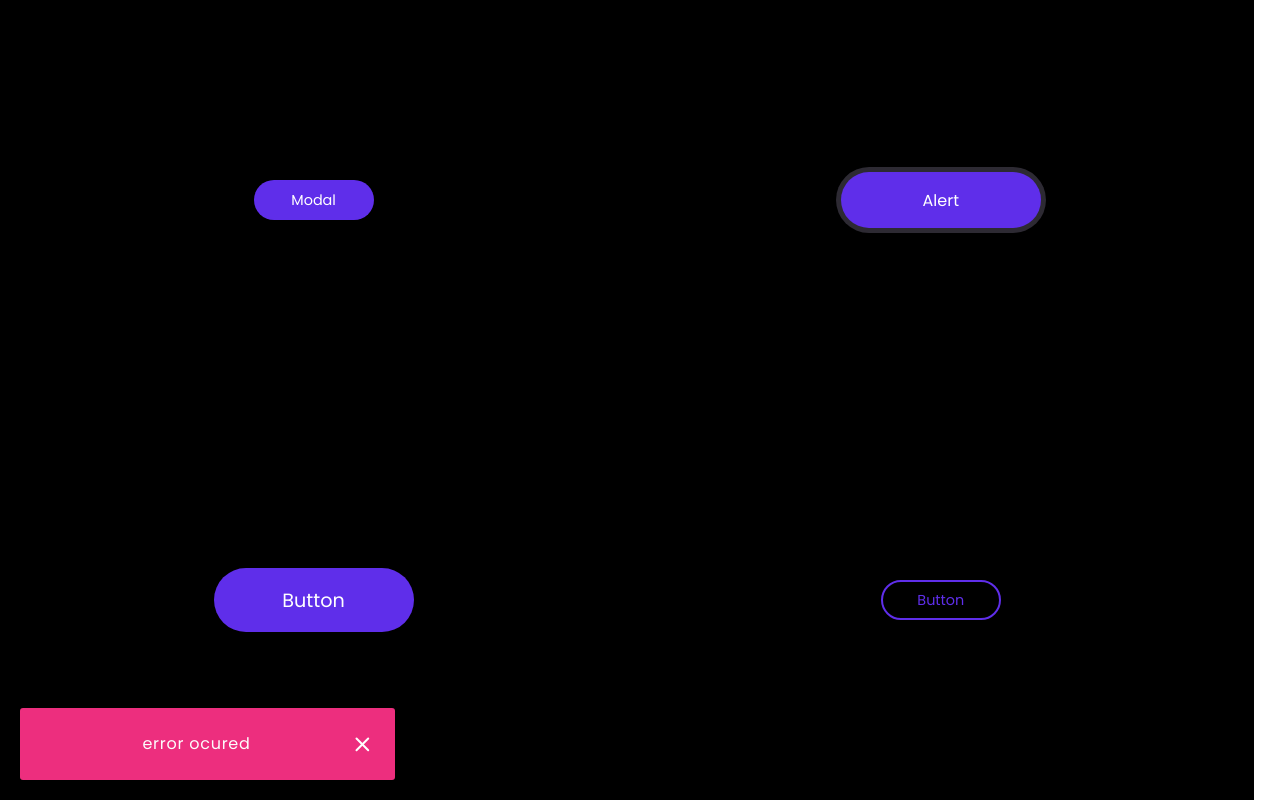
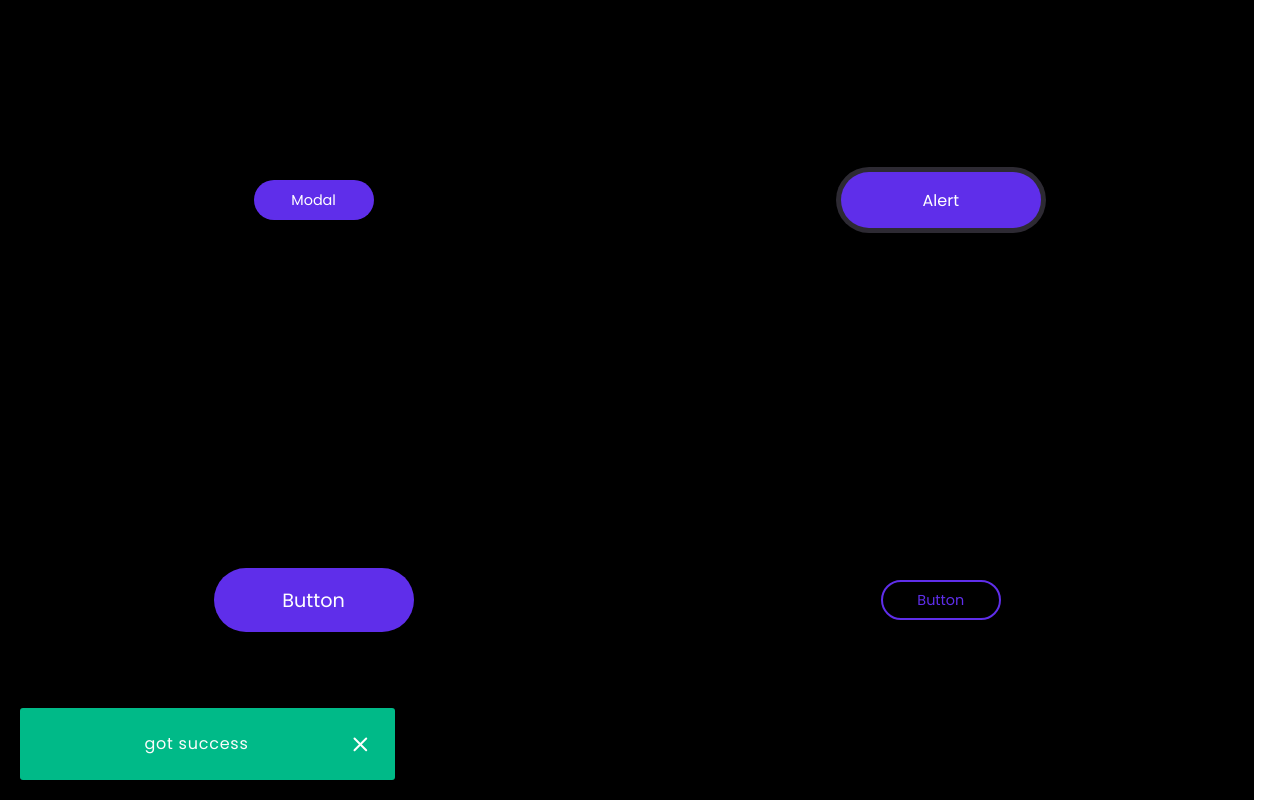
Before and after one commit to devanshdeveloper/ui-components, a Next.js app: page / in a window 1280 px wide. Both pictures are taken after a click on the button "Alert". Shown: the top 800 px of the page. Built offline with nearby package versions, Linux system fonts and the light colour scheme.

Commit message:
added some comments

```diff
--- a/components/ui/popover/Popover.js
+++ b/components/ui/popover/Popover.js
@@ -1,13 +1,26 @@
 import CloseSvg from "../../svgs/CloseSvg";
-import styles from "./popover.module.scss"
+import s from "./popover.module.scss";
 
 function Popover(props) {
+  function checkTheme(theme) {
+    switch (theme) {
+      case "error":
+        return s.popoverError;
+        break;
+      case "success":
+        return s.popoverSuccess;
+        break;
+        default:
+          return s.popover;
+        break;
+    }
+  }
   return (
-    <div className={styles.popoverError}>
-      <p className={styles.popoverBody}>{props.popBody}</p>
+    <div className={checkTheme(props.theme)}>
+      <p className={s.popoverBody}>{props.popBody}</p>
       {props.closeEvent !== undefined ? (
-        <button className={styles.popoverBtn} onClick={props.closeEvent}>
-          <CloseSvg stroke="#ffffff"/>
+        <button className={s.popoverBtn} onClick={props.closeEvent}>
+          <CloseSvg stroke="#ffffff" />
         </button>
       ) : null}
     </div>
--- a/pages/index.js
+++ b/pages/index.js
@@ -1,6 +1,7 @@
 import Ui from "../components/other/Ui";
 import btn from "../components/ui/buttons/button.module.scss";
 import Modal from "../components/ui/modal/Modal";
+import Head from "next/head";
 import { useState } from "react";
 import Popover from "../components/ui/popover/Popover";
 
@@ -10,12 +11,19 @@ function HomePage() {
 
   return (
     <>
+      <Head>
+        <title>UI Components | devansh.developer</title>
+      </Head>
       <div className="container">
         <Ui>
-          <button className={btn.btnSm} onClick={() =>setToggleModal(true)}>Modal</button>
+          <button className={btn.btnSm} onClick={() => setToggleModal(true)}>
+            Modal
+          </button>
         </Ui>
         <Ui>
-          <button className={btn.btnMd} onClick={() =>setTogglePopover(true)}>Alert</button>
+          <button className={btn.btnMd} onClick={() => setTogglePopover(true)}>
+            Alert
+          </button>
         </Ui>
         <Ui>
           <button className={btn.btnLg}>Button</button>
@@ -52,13 +60,14 @@ function HomePage() {
         <Modal
           title={"Welcome to Productivefy"}
           body={"Explore our Freatures"}
-          closeEvent={() =>setToggleModal(false)}
+          closeEvent={() => setToggleModal(false)}
         ></Modal>
       ) : null}
       {togglePopover ? (
         <Popover
-          popBody={"error ocured"}
-          closeEvent={() =>setTogglePopover(false)}
+          popBody={"got success"}
+          theme="success" // "error" or let it undefined for general theme
+          closeEvent={() => setTogglePopover(false)}
         ></Popover>
       ) : null}
     </>
```
